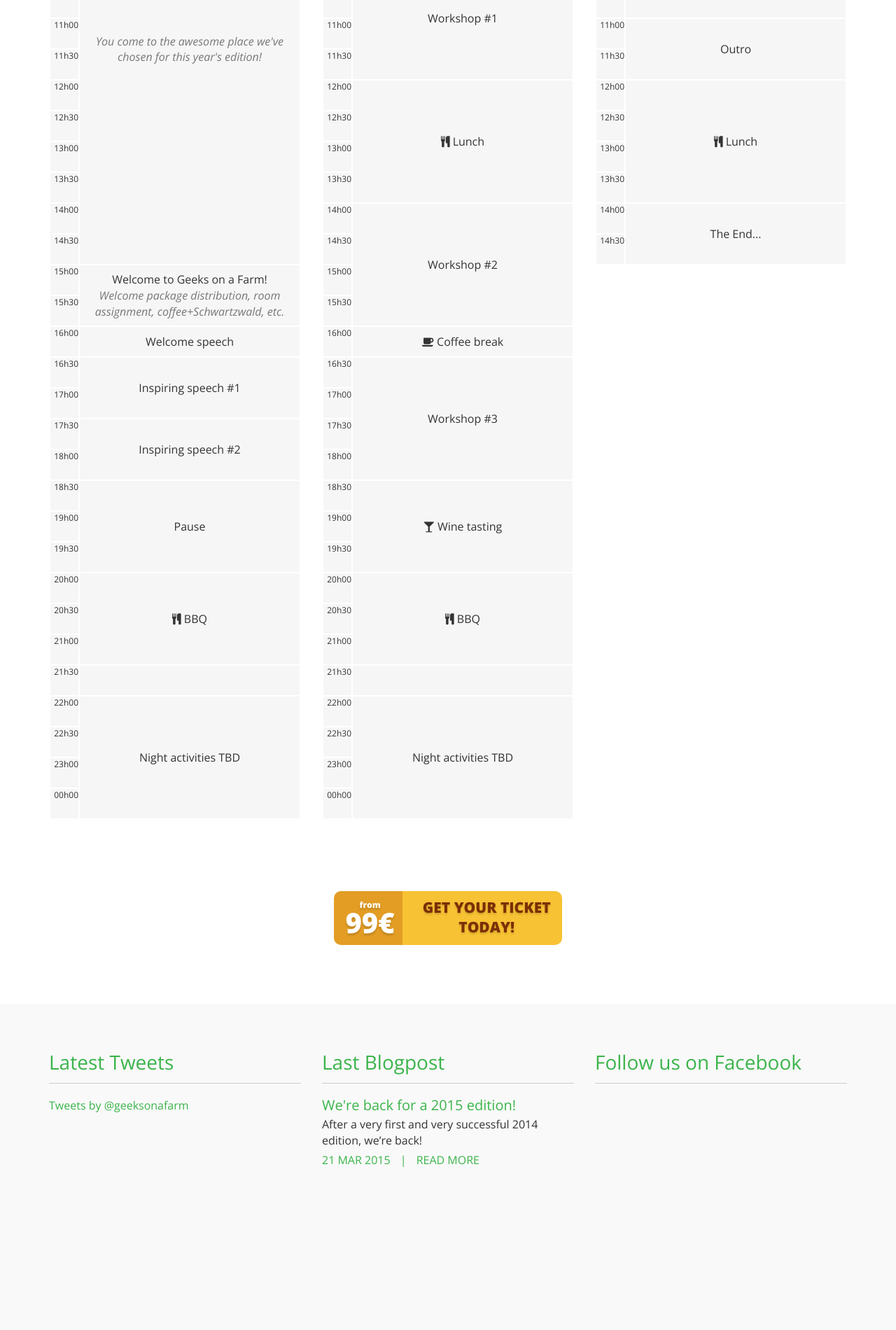
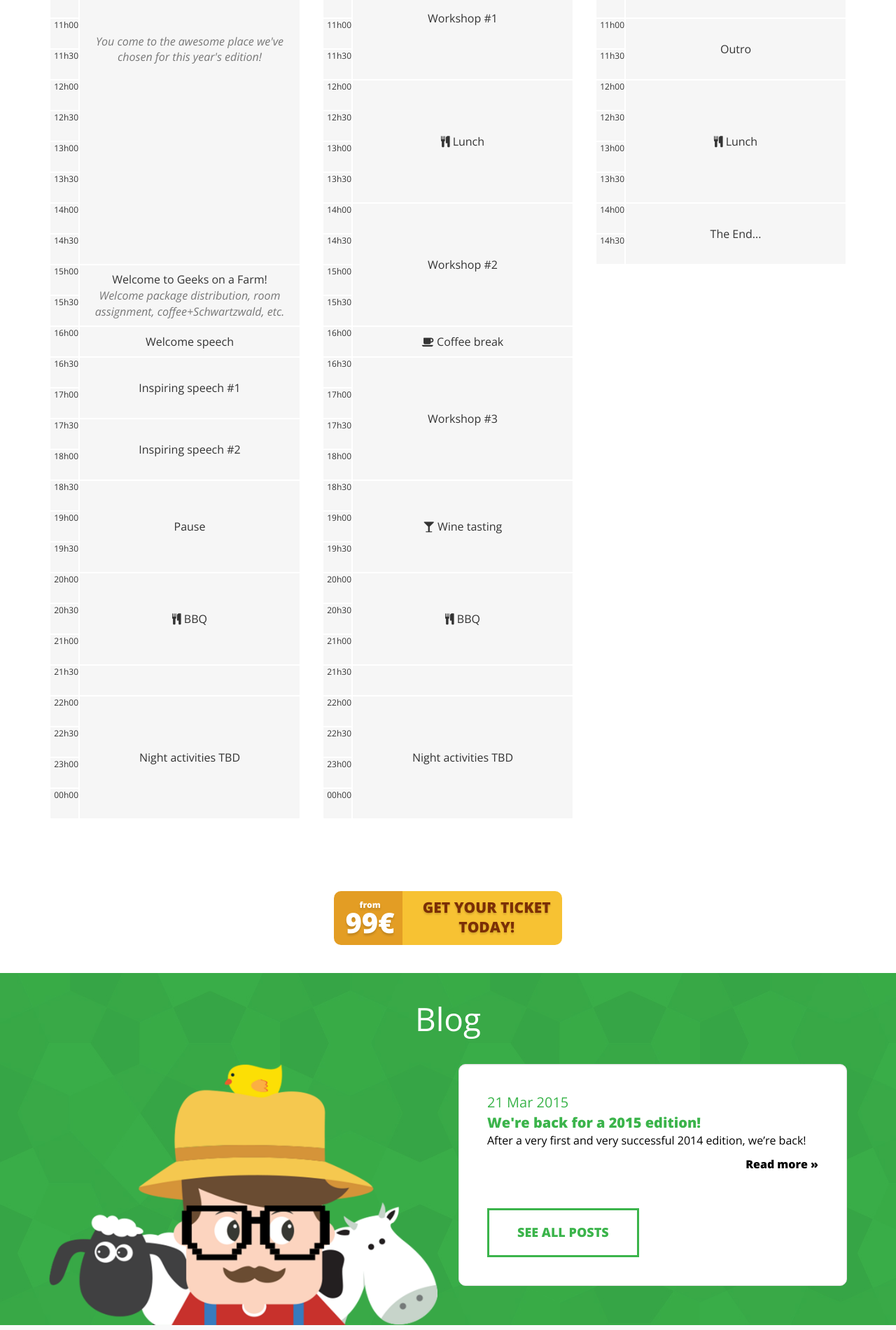
Before and after one commit to AlsaceDigitale/geeksonafarm_2015, a Jekyll site: the page built from index.html, in a window 1280 px wide. Shown: the part 1857-3757 px from the top of the page at 70% size. Built offline with Jekyll 4.4.1, drawn with Linux system fonts in a browser that asks for light colours; nearby versions of some CDN libraries; comment, search, counter and statistics services are not loaded; grey boxes are pictures that could not be loaded.

Commit message:
blog teaser

```diff
--- a/_includes/footer.html
+++ b/_includes/footer.html
@@ -1,3 +1,30 @@
+<section class="blog-post">
+  <div class="container">
+    <div class="row">
+      <div class="col-xs-12 text-center">
+        <h1>Blog</h1>
+      </div>
+    </div>
+    <div class="row">
+      <div class="col-xs-12 col-sm-6">
+        <img src="/img/img-blog.png" class="img-responsive" />
+      </div>
+      <div class="col-xs-12 col-sm-6">
+        <div class="well">
+          {% for post in site.posts | limit:3 %}
+            <ul class="list-unstyled">
+              <li class="post-date">{{ post.date | date_to_string }}</li>
+              <li class="post-title">{{ post.title }}</li>
+              <li class="post-body">{{ post.excerpt | truncate:130 }}</li>
+              <li class="text-right"><a href="{{ post.url }}" class="post-link">Read more »</a></li>
+            </ul>
+          {% endfor %}
+          <a href="/blog" class="btn btn-transparent btn-lg">See all posts</a>
+        </div>
+      </div>
+  </div>
+</section>
+
 <footer>
   <div class="container">
   <div class="row">
--- a/css/main.sass
+++ b/css/main.sass
@@ -41,12 +41,35 @@ section
   padding: 40px 0
   h1
     margin-top: 0
-  &.about
+  &.about, &.blog-post
     color: white
     background: url('/img/goaf_pattern.jpg') repeat
     background-color: $header-background-color
     h1
       color: white
+  &.blog-post
+    padding-bottom: 0
+    h1
+      margin-bottom: 40px
+    .well
+      background-color: white
+      padding: 40px
+      border-radius: 10px
+      .post-date
+        font-size: 20px
+        color: $headings-color
+      .post-title
+        font-size: 20px
+        font-weight: 800
+        color: $headings-color
+      .post-body
+        color: black
+      .post-link
+        color: black
+        font-weight: 800
+      .btn-transparent
+        color: $headings-color
+        border-color: $headings-color
 
 nav
   background: url('/img/goaf_banner.jpg') repeat-x top center $header-background-color
@@ -132,8 +155,7 @@ nav
 
 footer
   background-color: #F9F9F9
-  padding-top: 45px
-  margin-top: 45px
+  padding-top: 40px
   h3
     padding-bottom: 15px
     border-bottom: 1px solid #ccc
```
